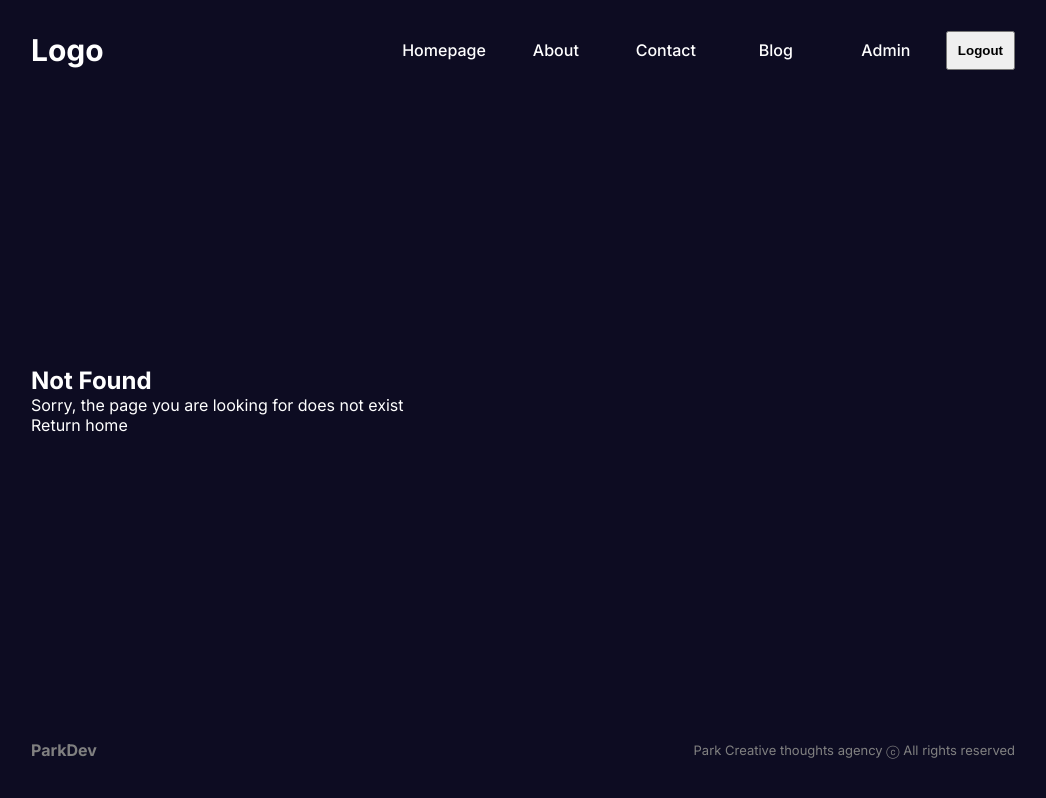
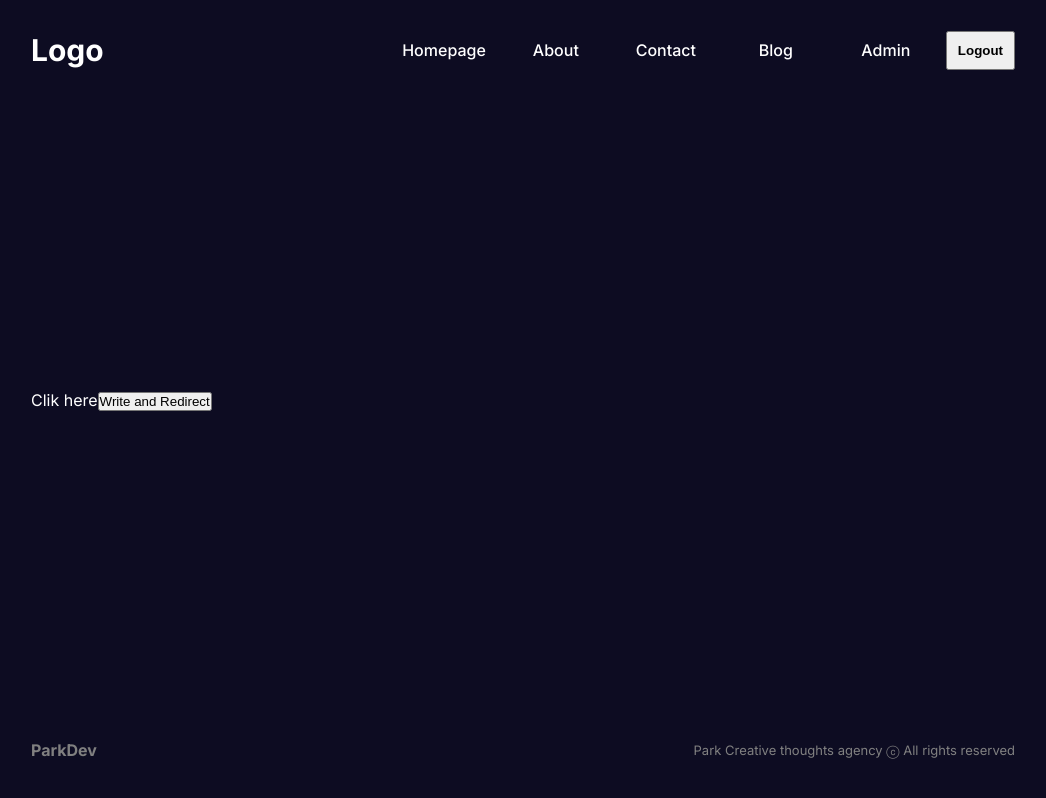
Before and after one commit to AppleTrick/HeeGround, a Next.js app: page /navigationtest in a window 1280 px wide. Before the commit this address had no page. Shown: the whole page, without its empty margins (117-1163 px from the left). Built offline with nearby package versions, Linux system fonts and the light colour scheme.

Commit message:
data fetch 이전

```diff
--- a/src/app/blog/[slug]/page.tsx
+++ b/src/app/blog/[slug]/page.tsx
@@ -1,7 +1,15 @@
 import Image from "next/image";
 import styles from "./singlePost.module.css";
+import { ReactNode } from "react";
 
-const SinglePostPage = () => {
+interface Props {
+  params: {
+    [key: string]: string;
+  };
+}
+
+const SinglePostPage = ({ params }: Props) => {
+  console.log(params);
   return (
     <div className={styles.container}>
       <div className={styles.imgContainer}>
--- a/src/app/blog/page.tsx
+++ b/src/app/blog/page.tsx
@@ -1,7 +1,30 @@
 import PostCard from "@/components/postCard/pastCard";
 import styles from "./blog.module.css";
 
+// interface Props {
+//   params: {
+//     [key: string]: string;
+//   };
+//   searchParams?: {
+//     [key: string]: string | string[] | undefined;
+//   };
+// }
+
+const getData = async () => {
+  const res = await fetch("https://jsonplaceholder.typicode.com/posts");
+
+  if (!res.ok) {
+    throw new Error("somthing wrong");
+  }
+
+  return res.json();
+};
+
 const BlogPage = () => {
+  // console.log(params);
+  // console.log(searchParams);
+
+  // const posts = await;
   return (
     <div className={styles.container}>
       <div className={styles.post}>
--- /dev/null
+++ b/src/app/navigationtest/page.tsx
@@ -0,0 +1,36 @@
+"use client";
+
+import Link from "next/link";
+import { usePathname, useRouter, useSearchParams } from "next/navigation";
+
+const NavigationTest = () => {
+  // CLIENT SIDE NAVIGATION
+  const router = useRouter();
+  const pathname = usePathname();
+  const searchParams = useSearchParams();
+
+  const q = searchParams.get("q");
+
+  // console.log(pathname);
+  // console.log(q)
+
+  const handleClick = () => {
+    console.log("clicked");
+    // router.push("/");
+    // router.replace("/");
+    // router.refresh();
+    // router.back();
+    router.forward();
+  };
+
+  return (
+    <div>
+      <Link href="/" prefetch={false}>
+        Clik here
+      </Link>
+      <button onClick={handleClick}>Write and Redirect</button>
+    </div>
+  );
+};
+
+export default NavigationTest;
```
